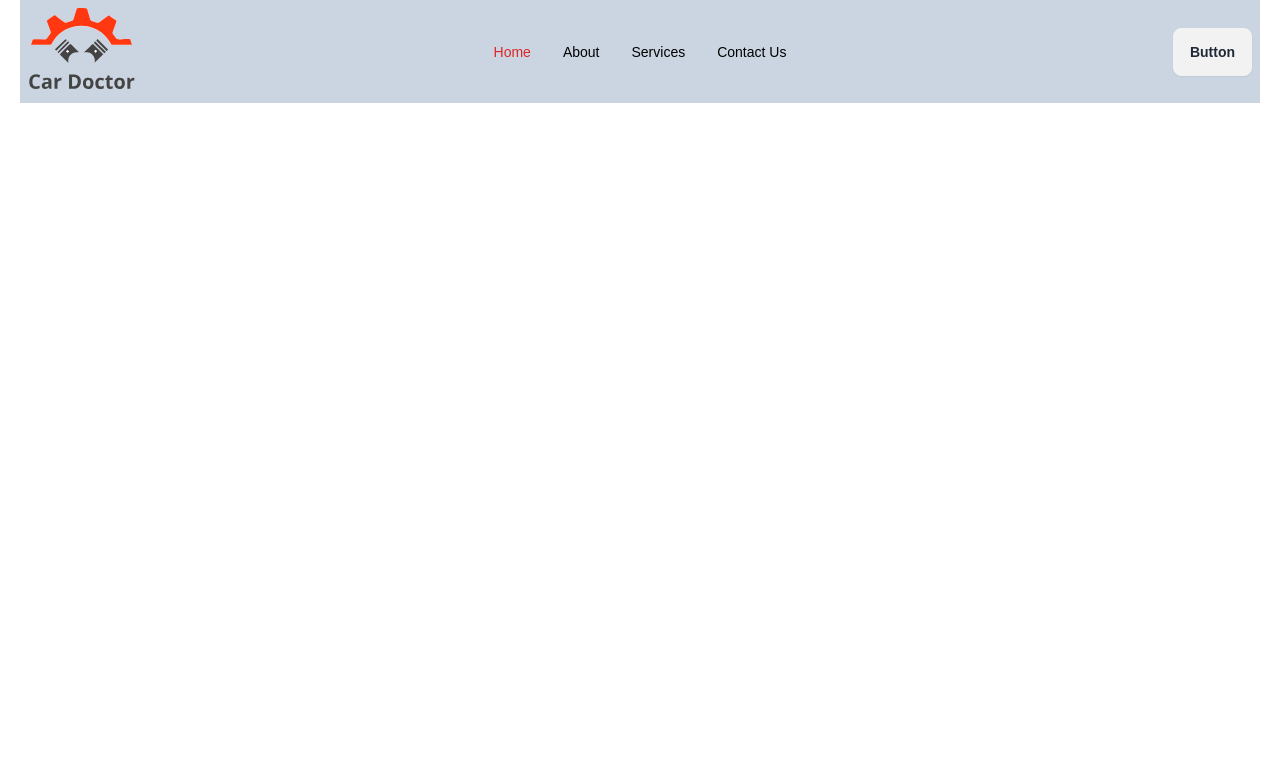
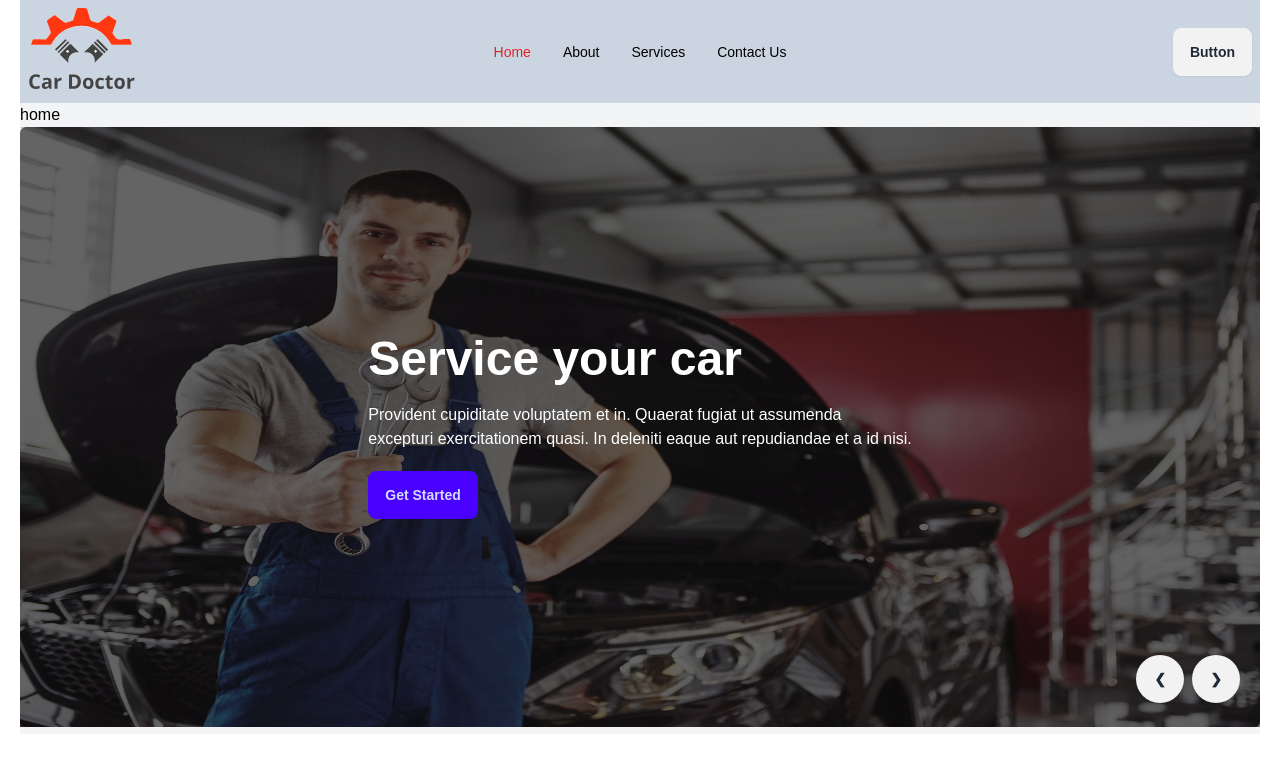
Before and after one commit to ABidhasan134/car-pro-service, a Next.js app: page / in a window 1280 px wide. Shown: the top 766 px of the page. Built offline with nearby package versions, Linux system fonts and the light colour scheme.

Commit message:
bannar inita done

```diff
--- a/src/app/layout.js
+++ b/src/app/layout.js
@@ -22,10 +22,10 @@ export default function RootLayout({ children }) {
   return (
     <html lang="en" data-theme='light'>
       <body
-        className={`${geistSans.variable} ${geistMono.variable} antialiased mx-5 text-black`}
+        className={`${geistSans.variable} ${geistMono.variable} antialiased mx-5 text-black  bg-gray-100`}
       >
         <NavBar></NavBar>
-        <div className='container mx-auto text-white'>
+        <div className='container mx-auto'>
         {children}
         </div>
       </body>
--- a/src/app/page.js
+++ b/src/app/page.js
@@ -1,10 +1,12 @@
 import Image from "next/image";
 import HomeMain from "./home/page";
+import Bannar from "@/components/homepage/bannar";
 
 export default function Home() {
   return (
     <div>
       <HomeMain></HomeMain>
+      <Bannar></Bannar>
     </div>
   );
 }
--- /dev/null
+++ b/src/components/homepage/bannar.jsx
@@ -0,0 +1,110 @@
+import React from 'react';
+import Image from 'next/image';
+import img1 from '../../../public/assets/images/banner/1.jpg';
+import img2 from '../../../public/assets/images/banner/2.jpg';
+import img3 from '../../../public/assets/images/banner/3.jpg';
+import img4 from '../../../public/assets/images/banner/4.jpg';
+
+const Bannar = () => {
+  return (
+    <div className="carousel w-full">
+      {/* Slide 1 */}
+      <div id="slide1" className="carousel-item relative w-full h-[600px] rounded-md">
+        <Image
+          src={img1}
+          alt="Banner Image 1"
+          className="w-full"
+          layout="responsive"
+        />
+        <div className="absolute inset-0 rounded-md bg-black bg-opacity-60 flex items-center justify-center">
+          <div className="text-white p-6 ">
+            <h1 className="mb-5 text-5xl font-bold">Service your car</h1>
+            <p className="mb-5">
+              Provident cupiditate voluptatem et in. Quaerat fugiat ut assumenda <br/>
+              excepturi exercitationem quasi. In deleniti eaque aut repudiandae et a id nisi.
+            </p>
+            <button className="btn btn-primary">Get Started</button>
+          </div>
+        </div>
+        <div className="absolute left-5 right-5 bottom-0 flex -translate-y-1/2 transform justify-end gap-2">
+          <a href="#slide4" className="btn btn-circle hover:bg-orange-500 border-0 hover:text-white">❮</a>
+          <a href="#slide2" className="btn btn-circle hover:bg-orange-500 border-0 hover:text-white">❯</a>
+        </div>
+      </div>
+
+      {/* Slide 2 */}
+      <div id="slide2" className="carousel-item relative w-full h-[600px] rounded-md">
+        <Image
+          src={img2}
+          alt="Banner Image 2"
+          className="w-full"
+          layout="responsive"
+        />
+         <div className="absolute inset-0 rounded-md bg-black bg-opacity-60 flex items-center justify-center">
+          <div className="text-white p-6 ">
+            <h1 className="mb-5 text-5xl font-bold">Service your car</h1>
+            <p className="mb-5">
+              Provident cupiditate voluptatem et in. Quaerat fugiat ut assumenda <br/>
+              excepturi exercitationem quasi. In deleniti eaque aut repudiandae et a id nisi.
+            </p>
+            <button className="btn btn-primary">Get Started</button>
+          </div>
+        </div>
+        <div className="absolute left-5 right-5 bottom-0 flex -translate-y-1/2 transform justify-end gap-2">
+          <a href="#slide1" className="btn btn-circle hover:bg-orange-500 border-0 hover:text-white">❮</a>
+          <a href="#slide3" className="btn btn-circle hover:bg-orange-500 border-0 hover:text-white">❯</a>
+        </div>
+      </div>
+
+      {/* Slide 3 */}
+      <div id="slide3" className="carousel-item relative w-full h-[600px] rounded-md">
+        <Image
+          src={img3}
+          alt="Banner Image 3"
+          className="w-full"
+          layout="responsive"
+        />
+         <div className="absolute inset-0 rounded-md bg-black bg-opacity-60 flex items-center justify-center">
+          <div className="text-white p-6 ">
+            <h1 className="mb-5 text-5xl font-bold">Service your car</h1>
+            <p className="mb-5">
+              Provident cupiditate voluptatem et in. Quaerat fugiat ut assumenda <br/>
+              excepturi exercitationem quasi. In deleniti eaque aut repudiandae et a id nisi.
+            </p>
+            <button className="btn btn-primary">Get Started</button>
+          </div>
+        </div>
+        <div className="absolute left-5 right-5 bottom-0 flex -translate-y-1/2 transform justify-end gap-2">
+          <a href="#slide2" className="btn btn-circle hover:bg-orange-500 border-0 hover:text-white">❮</a>
+          <a href="#slide4" className="btn btn-circle hover:bg-orange-500 border-0 hover:text-white">❯</a>
+        </div>
+      </div>
+
+      {/* Slide 4 */}
+      <div id="slide4" className="carousel-item relative w-full h-[600px] rounded-md">
+        <Image
+          src={img4}
+          alt="Banner Image 4"
+          className="w-full"
+          layout="responsive"
+        />
+         <div className="absolute inset-0 rounded-md bg-black bg-opacity-60 flex items-center justify-center">
+          <div className="text-white p-6 ">
+            <h1 className="mb-5 text-5xl font-bold">Service your car</h1>
+            <p className="mb-5">
+              Provident cupiditate voluptatem et in. Quaerat fugiat ut assumenda <br/>
+              excepturi exercitationem quasi. In deleniti eaque aut repudiandae et a id nisi.
+            </p>
+            <button className="btn btn-primary">Get Started</button>
+          </div>
+        </div>
+        <div className="absolute left-5 right-5 bottom-0 flex -translate-y-1/2 transform justify-end gap-2">
+          <a href="#slide3" className="btn btn-circle hover:bg-orange-500 border-0 hover:text-white">❮</a>
+          <a href="#slide1" className="btn btn-circle hover:bg-orange-500 border-0 hover:text-white">❯</a>
+        </div>
+      </div>
+    </div>
+  );
+};
+
+export default Bannar;
```
